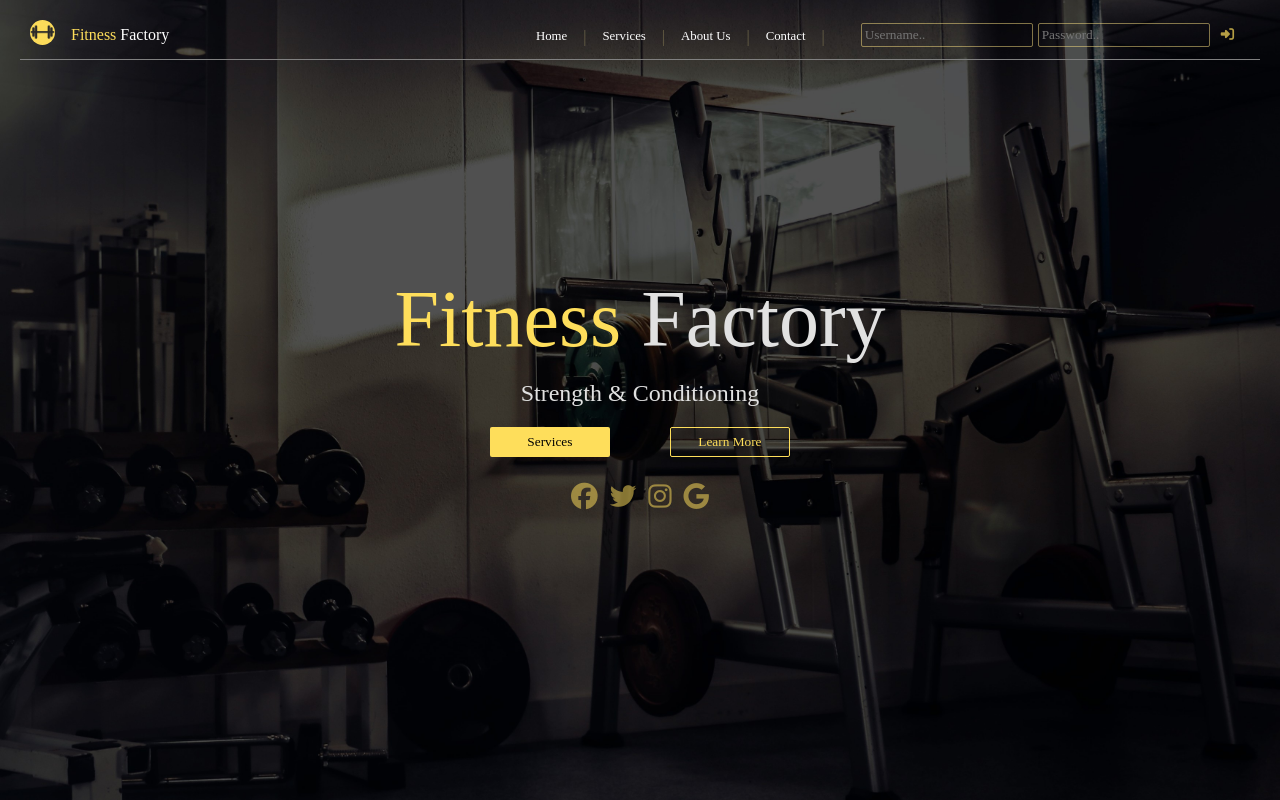
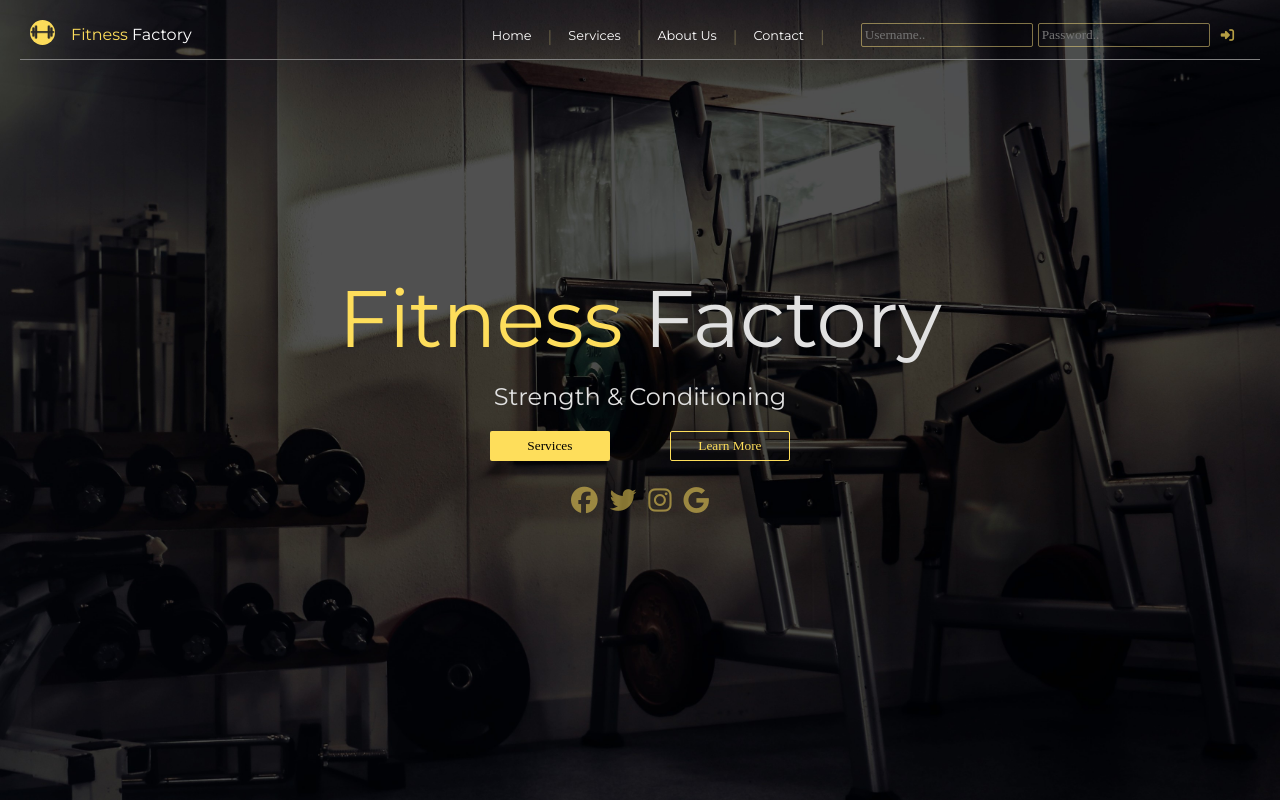
Before and after one commit to RMIT-SEPT/majorproject-1-fri-10-30-3, a React app in the folder FrontEnd/: page / in a window 1280 px wide. Shown: the top 800 px of the page. Built offline with nearby package versions, Linux system fonts and the light colour scheme.

Commit message:
added global font to app.css

```diff
--- a/FrontEnd/src/components/App.css
+++ b/FrontEnd/src/components/App.css
@@ -1,9 +1,14 @@
+@import url('https://fonts.googleapis.com/css2?family=Montserrat:wght@400&display=swap');
 
 body, html {
   margin: 0;
   padding: 0;
   height: 100%;
   background-color: black;
+}
+
+* {
+    font-family: "Montserrat", sans-serif;
 }
 
 /* YELLOW */
```
